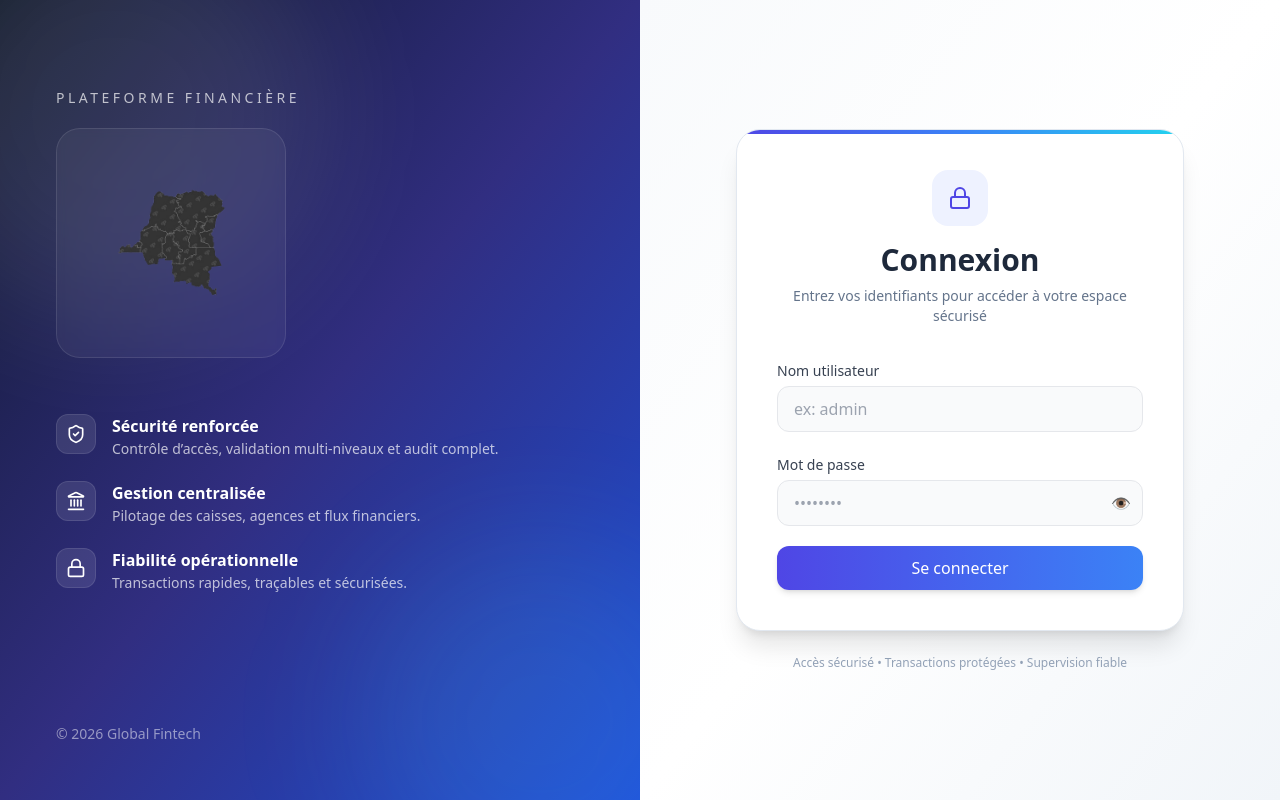
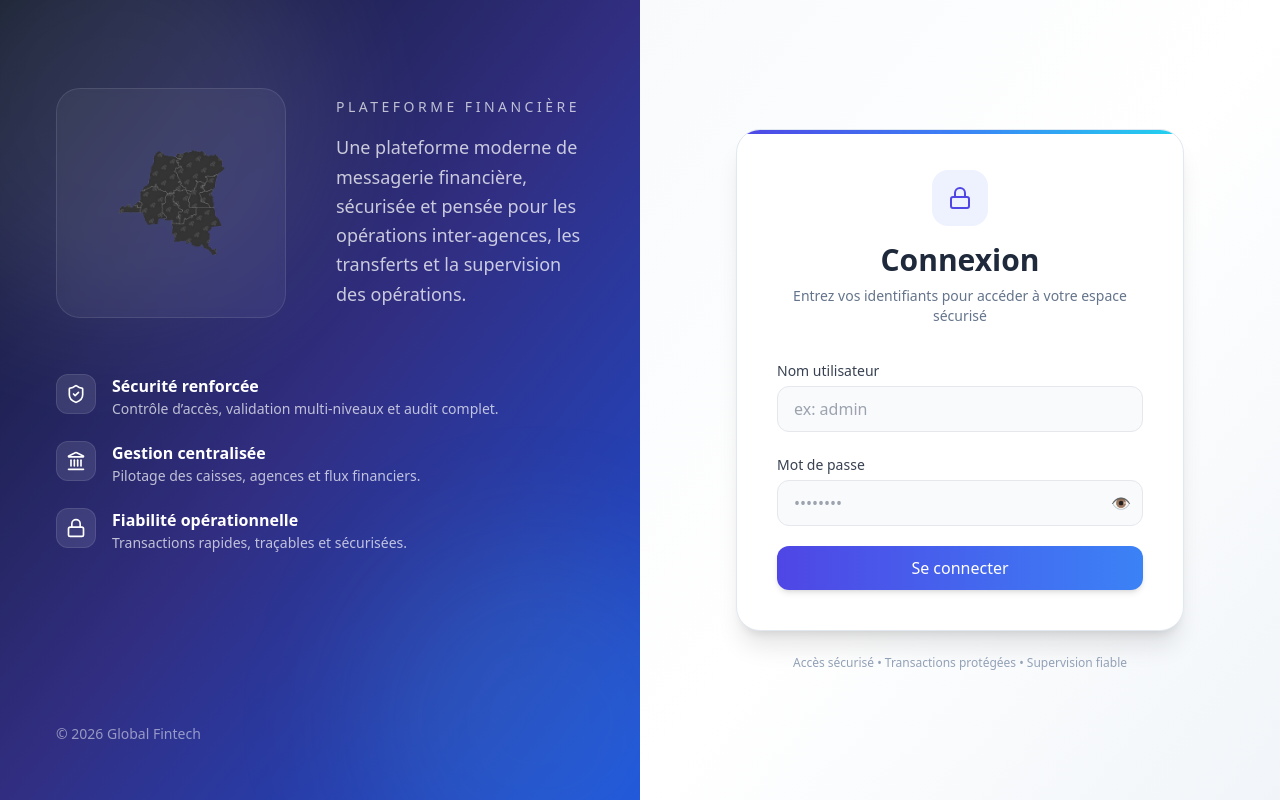
Before and after one commit to Didokapanga/fintech-frontend, a React (Vite) app: page /login in a window 1280 px wide. Built offline with nearby package versions, Linux system fonts and the light colour scheme; no server answers.

Commit message:
Fix Login Page End

```diff
--- a/src/modules/auth/pages/LoginPage.tsx
+++ b/src/modules/auth/pages/LoginPage.tsx
@@ -27,12 +27,15 @@ export default function LoginPage() {
             {/* TOP */}
             <div className="space-y-8 pt-8">
 
-            <div className="space-y-5">
+              <div
+              className="
+                grid grid-cols-2
+                gap-8
+                items-center
+              "
+            >
 
-            <p className="text-sm uppercase tracking-[0.25em] text-white/70 font-medium">
-              Plateforme financière
-            </p>
-
+              {/* IMAGE */}
               <div
                 className="
                   relative
@@ -56,6 +59,26 @@ export default function LoginPage() {
                     p-2
                   "
                 />
+              </div>
+
+              {/* TEXTE */}
+              <div className="space-y-4">
+
+                <p className="text-sm uppercase tracking-[0.25em] text-white/70 font-medium">
+                  Plateforme financière
+                </p>
+
+                {/* <h1 className="text-5xl font-bold leading-tight tracking-tight">
+                  Global Fintech
+                </h1> */}
+
+                <p className="text-lg text-white/75 leading-relaxed">
+                  Une plateforme moderne de messagerie financière,
+                  sécurisée et pensée pour les opérations
+                  inter-agences, les transferts et la supervision
+                  des opérations.
+                </p>
+
               </div>
 
             </div>
```
Lines whose indentation alone changed are shown as unchanged.
